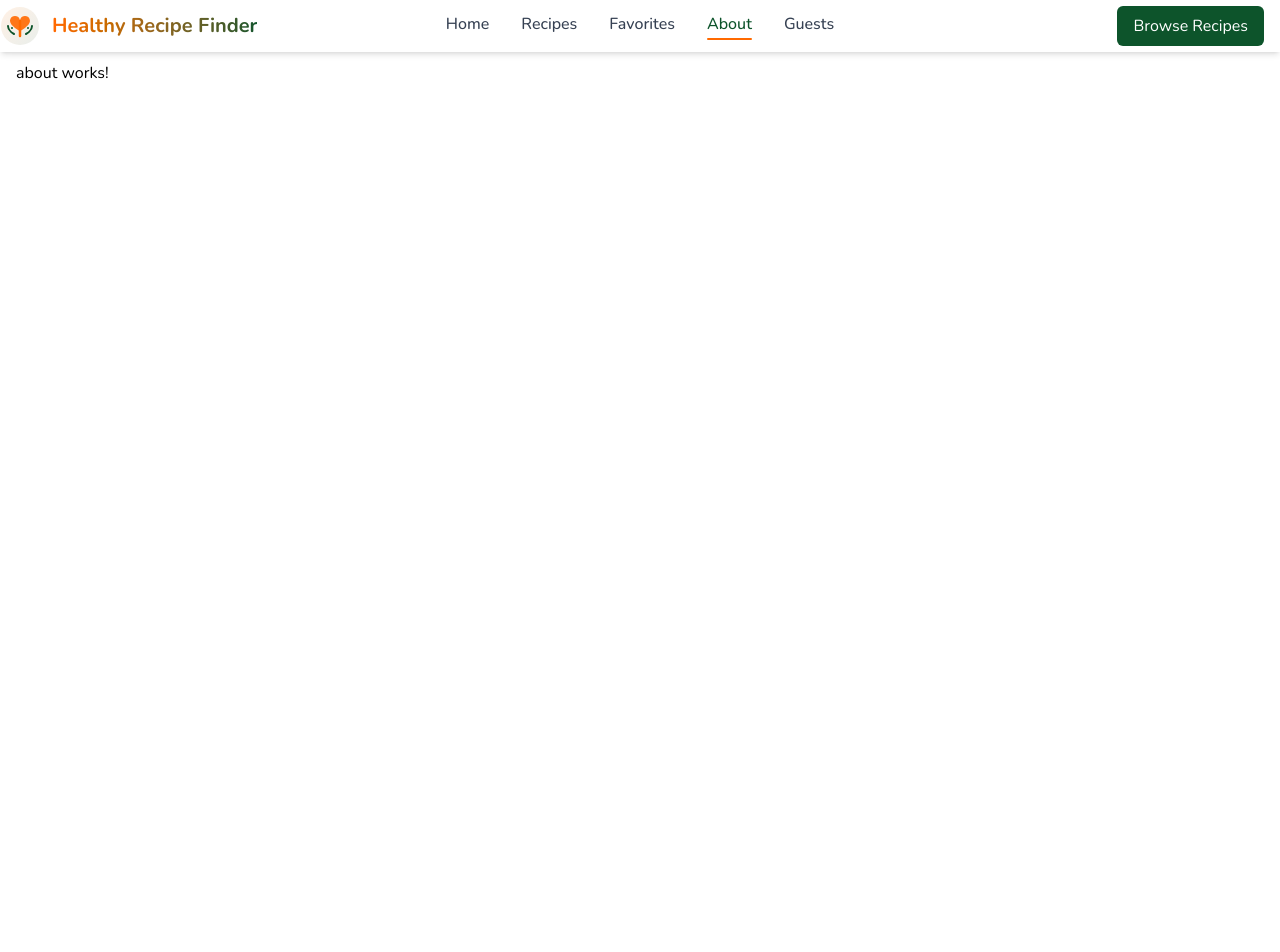
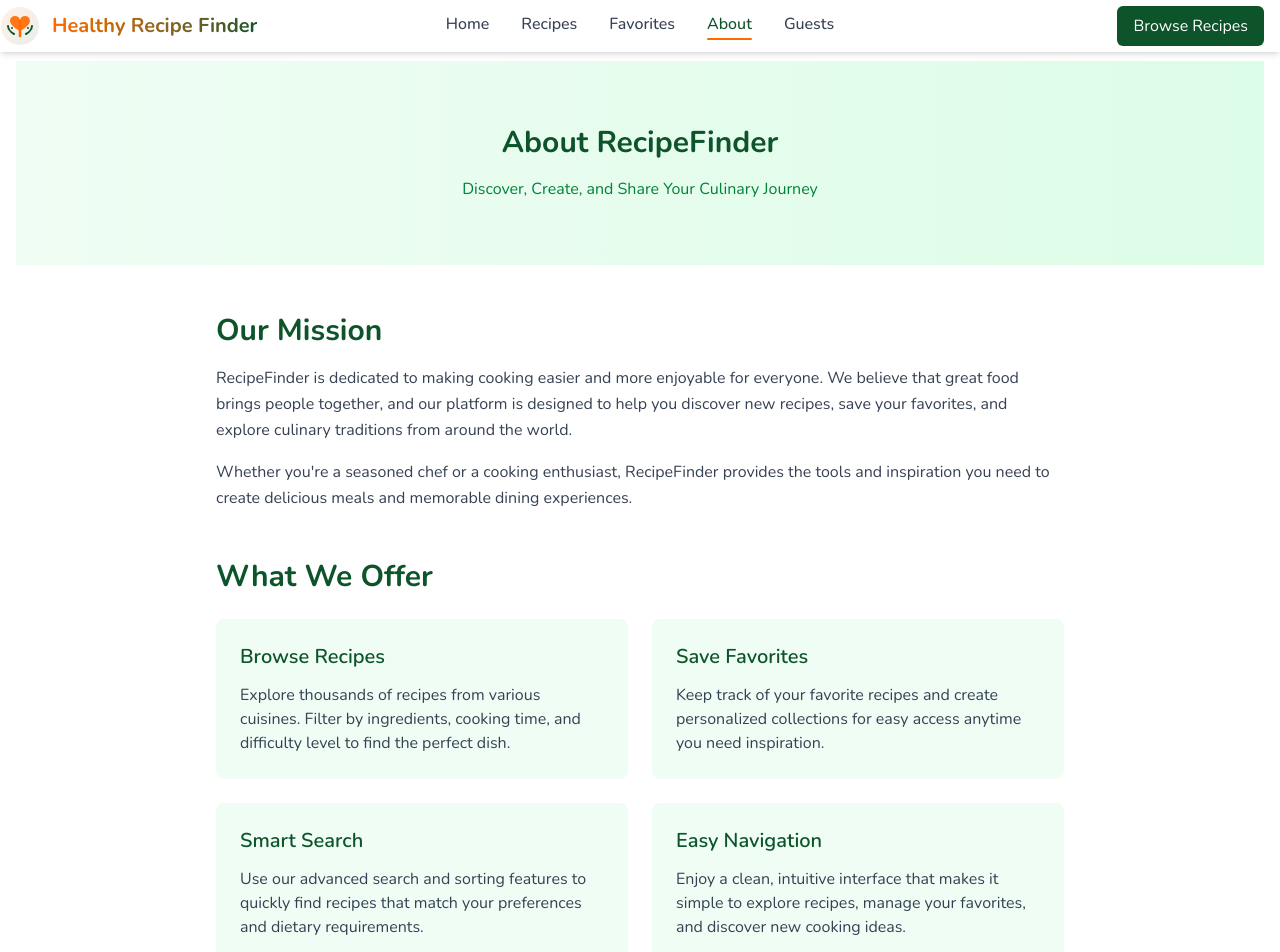
Before and after one commit to Meqdad-Moradi/recipe-finder, an Angular app: page /about in a window 1280 px wide. Shown: the top 952 px of the page. Before the commit the page ends 800 px from the top, so only its background shows below. Built offline with nearby package versions, Linux system fonts and the light colour scheme.

Commit message:
about page created

```diff
--- a/src/app/components/pages/about/about.html
+++ b/src/app/components/pages/about/about.html
@@ -1 +1,183 @@
-<p>about works!</p>
+<section class="about-container">
+  <!-- Hero Section -->
+  <div class="bg-linear-to-r from-green-50 to-green-100 py-16 px-6">
+    <div class="max-w-4xl mx-auto text-center">
+      <h1 class="text-3xl font-bold text-green-900 mb-4">About RecipeFinder</h1>
+      <p class="text-center text-green-700">
+        Discover, Create, and Share Your Culinary Journey
+      </p>
+    </div>
+  </div>
+
+  <!-- Main Content -->
+  <div class="max-w-4xl mx-auto px-6 py-12">
+    <!-- Mission Section -->
+    <section class="mb-12">
+      <app-section-title title="Our Mission"></app-section-title>
+      <div class="mb-4"></div>
+      <p class="text-gray-700 leading-relaxed mb-4">
+        RecipeFinder is dedicated to making cooking easier and more enjoyable
+        for everyone. We believe that great food brings people together, and our
+        platform is designed to help you discover new recipes, save your
+        favorites, and explore culinary traditions from around the world.
+      </p>
+      <p class="text-gray-700 leading-relaxed">
+        Whether you're a seasoned chef or a cooking enthusiast, RecipeFinder
+        provides the tools and inspiration you need to create delicious meals
+        and memorable dining experiences.
+      </p>
+    </section>
+
+    <!-- Features Section -->
+    <section class="mb-12">
+      <app-section-title title="What We Offer"></app-section-title>
+      <div class="mb-6"></div>
+      <div class="grid grid-cols-1 md:grid-cols-2 gap-6">
+        <div class="bg-green-50 p-6 rounded-lg">
+          <h3 class="text-xl font-semibold text-green-900 mb-3">
+            Browse Recipes
+          </h3>
+          <p class="text-gray-700">
+            Explore thousands of recipes from various cuisines. Filter by
+            ingredients, cooking time, and difficulty level to find the perfect
+            dish.
+          </p>
+        </div>
+        <div class="bg-green-50 p-6 rounded-lg">
+          <h3 class="text-xl font-semibold text-green-900 mb-3">
+            Save Favorites
+          </h3>
+          <p class="text-gray-700">
+            Keep track of your favorite recipes and create personalized
+            collections for easy access anytime you need inspiration.
+          </p>
+        </div>
+        <div class="bg-green-50 p-6 rounded-lg">
+          <h3 class="text-xl font-semibold text-green-900 mb-3">
+            Smart Search
+          </h3>
+          <p class="text-gray-700">
+            Use our advanced search and sorting features to quickly find recipes
+            that match your preferences and dietary requirements.
+          </p>
+        </div>
+        <div class="bg-green-50 p-6 rounded-lg">
+          <h3 class="text-xl font-semibold text-green-900 mb-3">
+            Easy Navigation
+          </h3>
+          <p class="text-gray-700">
+            Enjoy a clean, intuitive interface that makes it simple to explore
+            recipes, manage your favorites, and discover new cooking ideas.
+          </p>
+        </div>
+      </div>
+    </section>
+
+    <!-- Values Section -->
+    <section class="mb-12">
+      <app-section-title title="Our Values"></app-section-title>
+      <div class="mb-4"></div>
+      <ul class="space-y-3">
+        <li class="flex items-start">
+          <span class="text-green-600 font-bold mr-3">✓</span>
+          <span class="text-gray-700"
+            ><strong>Quality:</strong> We curate and feature only the best
+            recipes from trusted sources.</span
+          >
+        </li>
+        <li class="flex items-start">
+          <span class="text-green-600 font-bold mr-3">✓</span>
+          <span class="text-gray-700"
+            ><strong>Accessibility:</strong> Our platform is designed to be
+            user-friendly and accessible to all.</span
+          >
+        </li>
+        <li class="flex items-start">
+          <span class="text-green-600 font-bold mr-3">✓</span>
+          <span class="text-gray-700"
+            ><strong>Creativity:</strong> We encourage culinary exploration and
+            creativity in the kitchen.</span
+          >
+        </li>
+        <li class="flex items-start">
+          <span class="text-green-600 font-bold mr-3">✓</span>
+          <span class="text-gray-700"
+            ><strong>Community:</strong> We foster a welcoming community of food
+            lovers and home cooks.</span
+          >
+        </li>
+      </ul>
+    </section>
+
+    <!-- Contact Section -->
+    <section class="mb-12">
+      <app-section-title title="Get In Touch"></app-section-title>
+      <div class="mb-6"></div>
+      <p class="text-gray-700 mb-6">
+        Have questions or feedback? We'd love to hear from you! Connect with us
+        through our social media channels or reach out directly.
+      </p>
+
+      <!-- Social Media Links -->
+      <div class="bg-green-50 p-8 rounded-lg">
+        <h3 class="text-xl font-semibold text-green-900 mb-6">Follow Us</h3>
+        <div class="flex flex-wrap gap-4">
+          <a
+            href="https://www.facebook.com/recipefinder"
+            target="_blank"
+            rel="noopener noreferrer"
+            class="inline-flex items-center gap-2 bg-blue-600 text-white px-6 py-3 rounded-lg hover:bg-blue-700 transition-colors font-semibold"
+          >
+            <span>f</span> Facebook
+          </a>
+          <a
+            href="https://twitter.com/recipefinder"
+            target="_blank"
+            rel="noopener noreferrer"
+            class="inline-flex items-center gap-2 bg-sky-400 text-white px-6 py-3 rounded-lg hover:bg-sky-500 transition-colors font-semibold"
+          >
+            <span>𝕏</span> Twitter
+          </a>
+          <a
+            href="https://www.instagram.com/recipefinder"
+            target="_blank"
+            rel="noopener noreferrer"
+            class="inline-flex items-center gap-2 bg-pink-600 text-white px-6 py-3 rounded-lg hover:bg-pink-700 transition-colors font-semibold"
+          >
+            <span>📷</span> Instagram
+          </a>
+          <a
+            href="https://www.youtube.com/recipefinder"
+            target="_blank"
+            rel="noopener noreferrer"
+            class="inline-flex items-center gap-2 bg-red-600 text-white px-6 py-3 rounded-lg hover:bg-red-700 transition-colors font-semibold"
+          >
+            <span>▶</span> YouTube
+          </a>
+          <a
+            href="https://www.pinterest.com/recipefinder"
+            target="_blank"
+            rel="noopener noreferrer"
+            class="inline-flex items-center gap-2 bg-red-700 text-white px-6 py-3 rounded-lg hover:bg-red-800 transition-colors font-semibold"
+          >
+            <span>📌</span> Pinterest
+          </a>
+          <a
+            href="mailto:info@recipefinder.com"
+            class="inline-flex items-center gap-2 bg-gray-700 text-white px-6 py-3 rounded-lg hover:bg-gray-800 transition-colors font-semibold"
+          >
+            <span>✉</span> Email
+          </a>
+        </div>
+      </div>
+    </section>
+
+    <!-- Footer Message -->
+    <section class="text-center py-8 border-t-2 border-green-200">
+      <p class="text-gray-700 text-lg">
+        Thank you for being part of the RecipeFinder community! Happy cooking!
+        🍳
+      </p>
+    </section>
+  </div>
+</section>
```
Also changed, not shown: src/app/components/pages/about/about.ts (+3 -4 lines).
